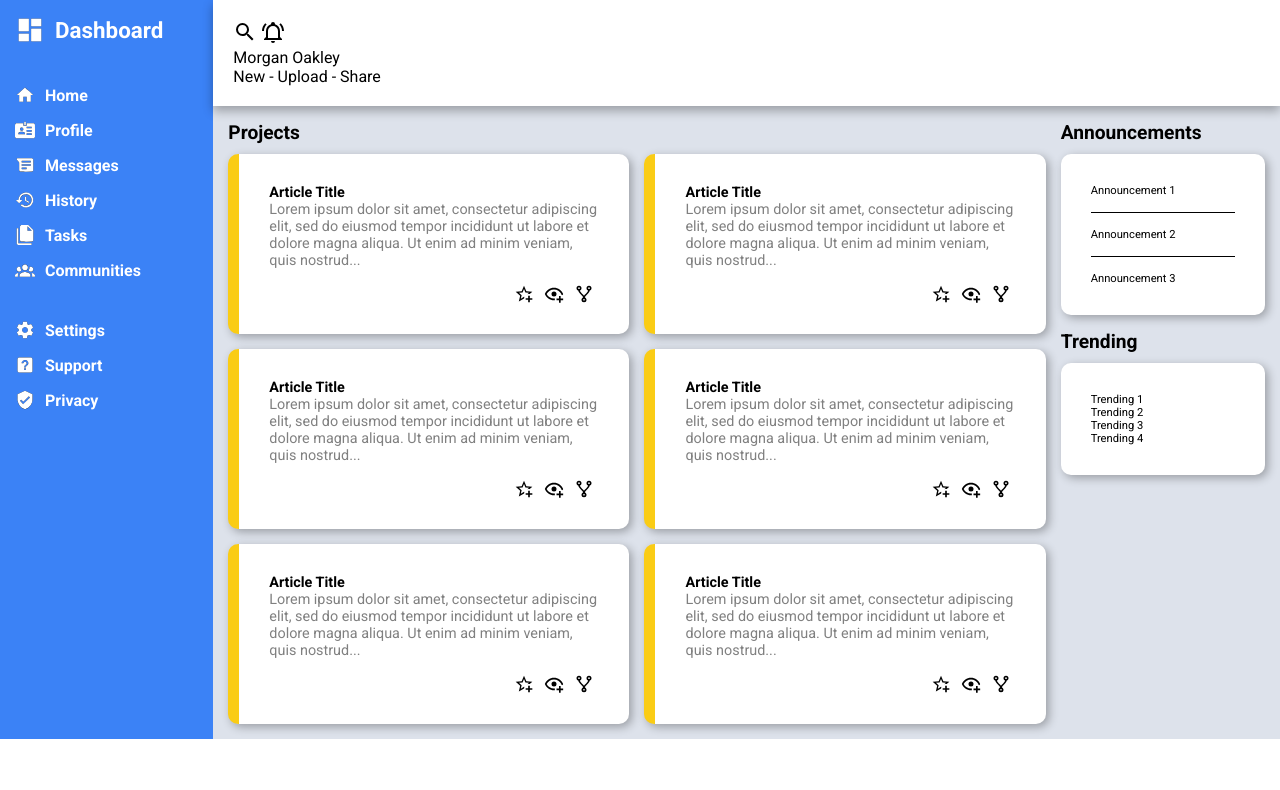
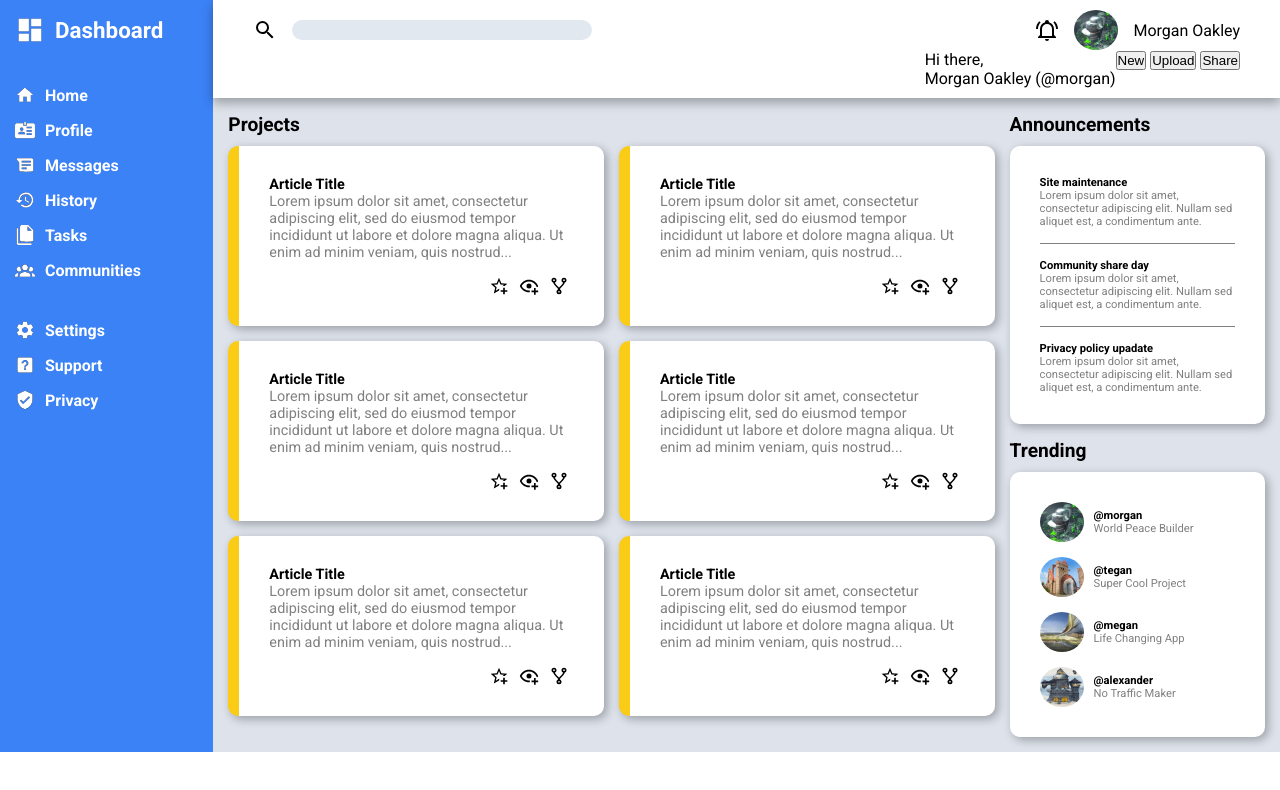
Before and after one commit to davicami/dashboard, a plain HTML site: page index.html in a window 1280 px wide. Drawn offline with Linux system fonts and the light colour scheme.

Commit message:
Added avatar images and styles header

```diff
--- a/index.html
+++ b/index.html
@@ -12,10 +12,27 @@
 <body>
     <div class="container">
         <div class="header">
-           <img src="./assets/magnify.svg" alt="search">
-           <img src="./assets/bell-ring-outline.svg" alt="bell">
-           <p>Morgan Oakley</p>
-           <div>New - Upload - Share</div>
+            <div class="search-block">
+                <img src="./assets/magnify.svg" alt="search">
+                <input class="search-input" type="text">
+                <div></div>
+                <img src="./assets/bell-ring-outline.svg" alt="bell">
+                <img class="avatar-image-small" src="./assets/01-ebefb0de1abdc8ebeb868c897c26.jpeg" alt="avatar img">
+                <p>Morgan Oakley</p>
+            </div>
+
+            <div class="action-block">
+                <div>
+                    <p>Hi there,</p>
+                    <p>Morgan Oakley (@morgan)</p>
+                </div>
+                <div>
+                    <button>New</button>
+                    <button>Upload</button>
+                    <button>Share</button>
+                </div>
+            </div>
+
         </div>
 
         <div class="sidebar">
@@ -149,18 +166,54 @@
                 <div class="announcements">
                     <p class="section-title">Announcements</p>
                     <div class="announcements-grid">
-                        <div class="announcement"><p>Announcement 1</p></div>
-                        <div class="announcement"><p>Announcement 2</p></div>
-                        <div class="announcement"><p>Announcement 3</p></div>
+                        <div class="announcement">
+                            <p class="title">Site maintenance</p>
+                            <p>Lorem ipsum dolor sit amet, consectetur adipiscing elit. Nullam
+                                sed aliquet est, a condimentum ante. </p>
+                        </div>
+                        <div class="announcement">
+                            <p class="title">Community share day</p>
+                            <p>Lorem ipsum dolor sit amet, consectetur adipiscing elit. Nullam
+                                sed aliquet est, a condimentum ante. </p>
+                        </div>
+                        <div class="announcement">
+                            <p class="title">Privacy policy upadate</p>
+                            <p>Lorem ipsum dolor sit amet, consectetur adipiscing elit. Nullam
+                                sed aliquet est, a condimentum ante. </p>
+                        </div>
                     </div>
                 </div>
                 <div class="trending">
                     <p class="section-title">Trending</p>
                     <div class="trending-grid">
-                        <p>Trending 1</p>
-                        <p>Trending 2</p>
-                        <p>Trending 3</p>
-                        <p>Trending 4</p>
+                        <div class="trending-item">
+                            <img class="avatar-image-small" src="./assets/01-ebefb0de1abdc8ebeb868c897c26.jpeg" alt="avatar img">
+                            <div>
+                                <p class="title">@morgan</p>
+                                <p>World Peace Builder</p>
+                            </div>
+                        </div>
+                        <div class="trending-item">
+                            <img class="avatar-image-small" src="./assets/02-326676f92ca5435f7e88d0f2c0d4.jpeg" alt="avatar img">
+                            <div>
+                                <p class="title">@tegan</p>
+                                <p>Super Cool Project</p>
+                            </div>
+                        </div>
+                        <div class="trending-item">
+                            <img class="avatar-image-small" src="./assets/03-029221c58419a1a1d5af5ffc2ad7.jpeg" alt="avatar img">
+                            <div>
+                                <p class="title">@megan</p>
+                                <p>Life Changing App</p>
+                            </div>
+                        </div>
+                        <div class="trending-item">
+                            <img class="avatar-image-small" src="./assets/04-927d4bcb038c062713a0a058351e.jpeg" alt="avatar img">
+                            <div>
+                                <p class="title">@alexander</p>
+                                <p>No Traffic Maker</p>
+                            </div>
+                        </div>
                     </div>
                 </div>
             </div>
--- a/style.css
+++ b/style.css
@@ -28,7 +28,7 @@ html {
 .header {
     background-color: white;
     grid-column: 2 / 3;
-    padding: 20px;
+    padding: 10px 40px;
     box-shadow: 0px 5px 10px 0px rgba(0, 0, 0, 0.3);
     position: relative;
     /* useful to show shadow for a grid element */
@@ -53,7 +53,7 @@ html {
     grid-row: 2 / 3;
     grid-column: 2 / 3;
     display: grid;
-    grid-template-columns: 4fr 1fr;
+    grid-template-columns: 15fr 5fr;
     gap: 15px;
     padding: 15px;
 }
@@ -130,14 +130,14 @@ html {
     gap: 15px;
 }
 
-.action-block{
+.action-block {
     display: grid;
     grid-template-columns: auto auto auto;
     justify-content: end;
     align-content: end;
 }
 
-.action-block img{
+.action-block img {
     padding-left: 5px;
     padding-right: 5px;
     width: 30px;
@@ -159,7 +159,7 @@ html {
 
 .announcements-grid {
     background-color: white;
-    color: black;
+    color: grey;
     min-height: 100px;
     border-radius: 10px;
     padding: 30px;
@@ -168,10 +168,11 @@ html {
     display: grid;
     grid-template-rows: auto auto;
     align-content: start;
+    gap: 15px;
 }
 
 .announcement:nth-last-child(n+2) {
-    border-bottom: 1px solid black;
+    border-bottom: 1px solid grey;
     padding-bottom: 15px;
 }
 
@@ -179,24 +180,56 @@ html {
 
 .trending-grid {
     background-color: white;
-    color: black;
+    color: grey;
     min-height: 100px;
     border-radius: 10px;
     padding: 30px;
     box-shadow: 3px 3px 10px 0px rgba(0, 0, 0, 0.3);
+
+    display: grid;
+    grid-template-rows: auto auto;
+    align-items: start;
+    gap: 15px;
+
 }
 
-.announcements-grid {
-    background-color: white;
-    gap: 15px;
+.trending-item {
+    display: grid;
+    grid-template-columns: auto auto;
+    justify-content: start;
+    align-items: center;
+    gap: 10px;
 }
 
-.trending-grid {
-    background-color: white;
-    gap: 15px;
+.avatar-image-small{
+    width: 44px;
+    height: 40px;
+    border-radius: 22px / 20px;
 }
 
 .section-title {
     padding-bottom: 10px;
     font-size: 1.2rem;
 }
+
+.search-block{
+    display: grid;
+    grid-template-columns: auto auto 1fr auto auto auto;
+    justify-content: start;
+    align-items: center;
+    gap: 15px;
+}
+.search-input {
+    background-color: rgba(226, 232, 240, 255);
+    border: none;
+    border-radius: 15px;
+    align-self: center;
+    height: 20px;
+    min-width: 300px;
+    max-width: 400px;
+}
+
+.search-input:focus{
+    outline: none;
+    border: 2px solid var(--blue-500);
+}
```
Also changed, not shown: assets/01-ebefb0de1abdc8ebeb868c897c26.jpeg (added), assets/02-326676f92ca5435f7e88d0f2c0d4.jpeg (added), assets/03-029221c58419a1a1d5af5ffc2ad7.jpeg (added), assets/04-927d4bcb038c062713a0a058351e.jpeg (added), assets/05-543b8223740c9c207df93ce958e8.jpeg (added).
